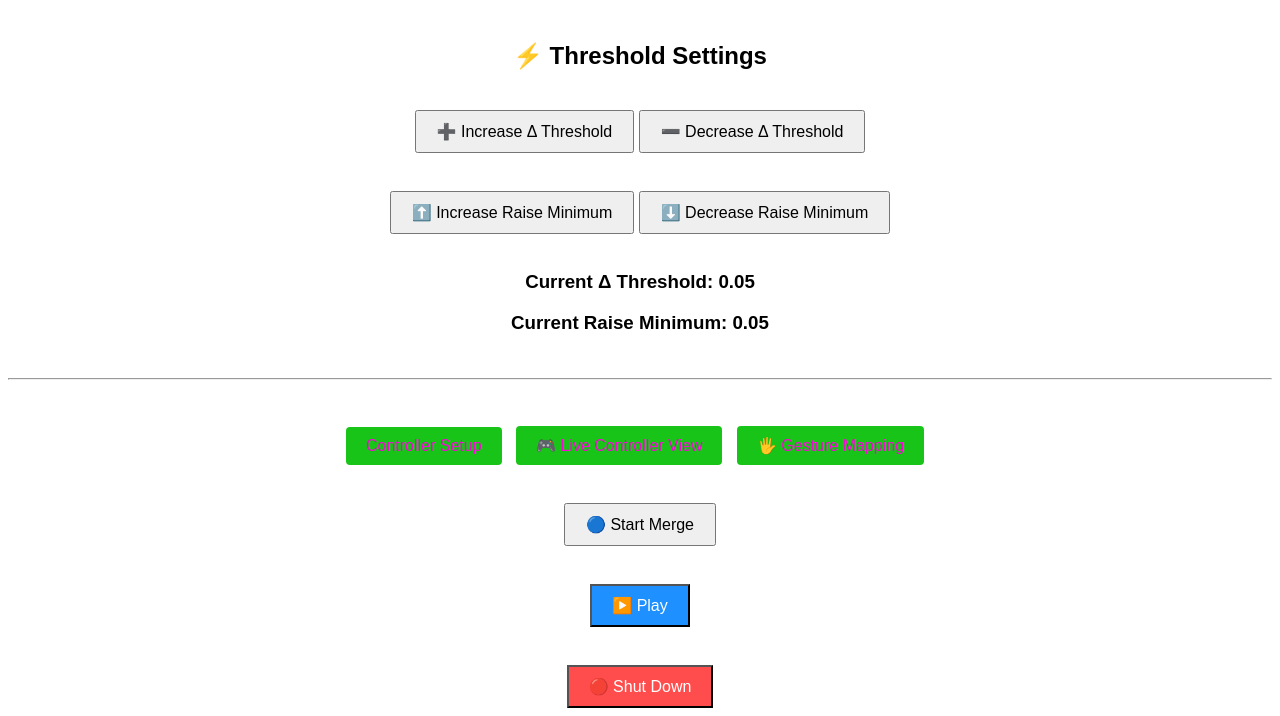
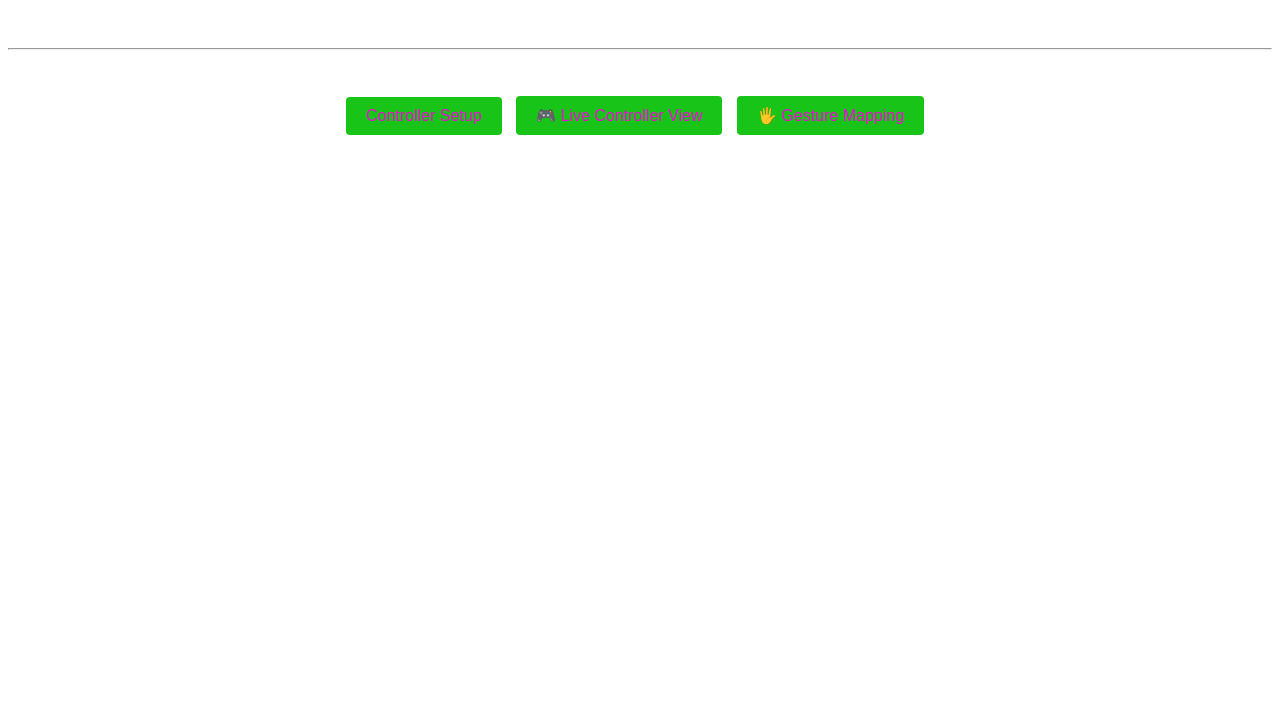
Before and after one commit to Dror-bszi/playable, a Flask app: page / in a window 1280 px wide. Shown: the part 651-1367 px from the top of the page. After the commit the page ends 786 px from the top, so only its background shows below. Run offline with Flask 3, Linux system fonts and the light colour scheme.

Commit message:
live feed fix

```diff
--- a/web/server.py
+++ b/web/server.py
@@ -134,18 +134,19 @@ def adjust_threshold():
 
 @app.route("/video_feed")
 def video_feed():
-    def generate():
-        global shared_frame
-        while True:
-            with frame_lock:
-                if shared_frame is None:
-                    continue
-                buffer = cv2.imencode('.jpg', shared_frame)
-                frame = buffer.tobytes()
+    global shared_frame
+    while True:
+        with frame_lock:
+            if shared_frame is None:
+                continue
+            success, buffer = cv2.imencode('.jpg', shared_frame)
+            if not success:
+                continue
+            frame = buffer.tobytes()
 
-            yield (b'--frame\r\n'
-                   b'Content-Type: image/jpeg\r\n\r\n' + frame + b'\r\n')
-    return Response(generate(), mimetype='multipart/x-mixed-replace; boundary=frame')
+        yield (b'--frame\r\n'
+            b'Content-Type: image/jpeg\r\n\r\n' + frame + b'\r\n')
+
 
 @app.route("/controller")
 def controller():
--- a/web/templates/index.html
+++ b/web/templates/index.html
@@ -28,8 +28,8 @@
     <h2>📷 Live Camera Preview</h2>
     <img src="/video_feed" width="640" height="480" alt="Live camera feed">
     <br><br>
-
-    <!-- Threshold Adjustment First -->
+<!--
+    Threshold Adjustment First
     <h2>⚡ Threshold Settings</h2>
 
     <form action="/adjust_threshold" method="post" style="display:inline;">
@@ -54,11 +54,11 @@
         <button type="submit">⬇️ Decrease Raise Minimum</button>
     </form>
 
-    <br><br>
+    <br><br> -->
 
     <!-- Current Threshold Display -->
-    <h3>Current Δ Threshold: {{ current_delta }}</h3>
-    <h3>Current Raise Minimum: {{ current_raise }}</h3>
+    <!-- <h3>Current Δ Threshold: {{ current_delta }}</h3>
+    <h3>Current Raise Minimum: {{ current_raise }}</h3> -->
 
     <br><hr><br>
 
@@ -70,23 +70,23 @@
     <br><br>
 
     <!-- Merge Button -->
-    <form action="/start_merge" method="post">
+    <!-- <form action="/start_merge" method="post">
         <button type="submit">🔵 Start Merge</button>
     </form>
 
-    <br>
+    <br> -->
 
     <!-- Play Button -->
-    <form action="/start_play" method="post">
+    <!-- <form action="/start_play" method="post">
         <button type="submit" style="background-color: #1e90ff; color: white;">▶️ Play</button>
     </form>
 
-    <br>
+    <br> -->
 
     <!-- Shutdown Button -->
-    <form action="/shutdown" method="post">
+    <!-- <form action="/shutdown" method="post">
         <button type="submit" style="background-color: #ff4d4d; color: white;">🔴 Shut Down</button>
-    </form>
+    </form> -->
 
 </body>
 </html>
```
